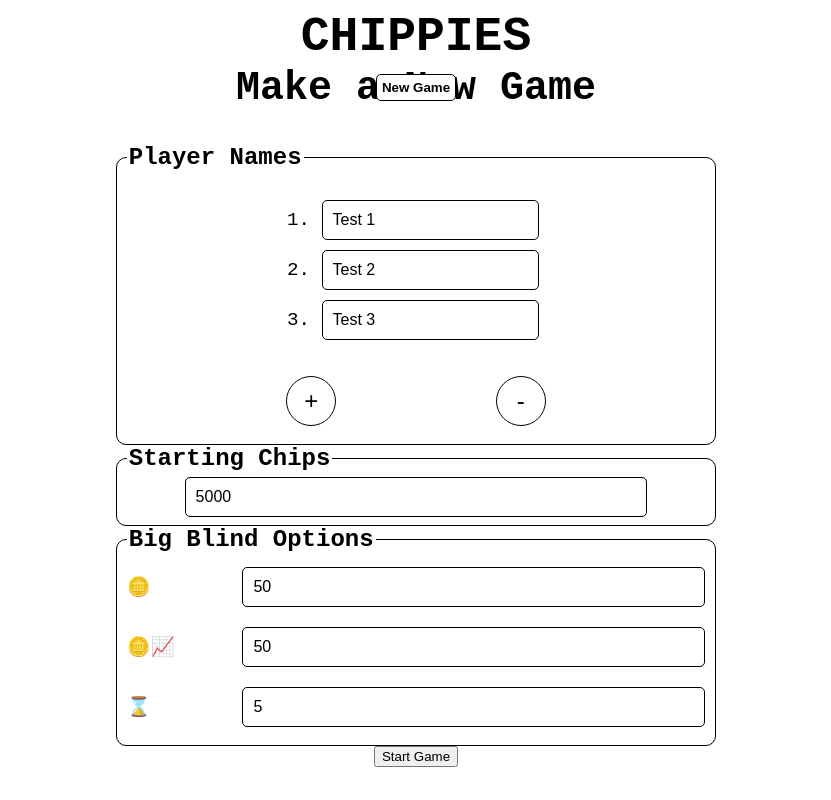
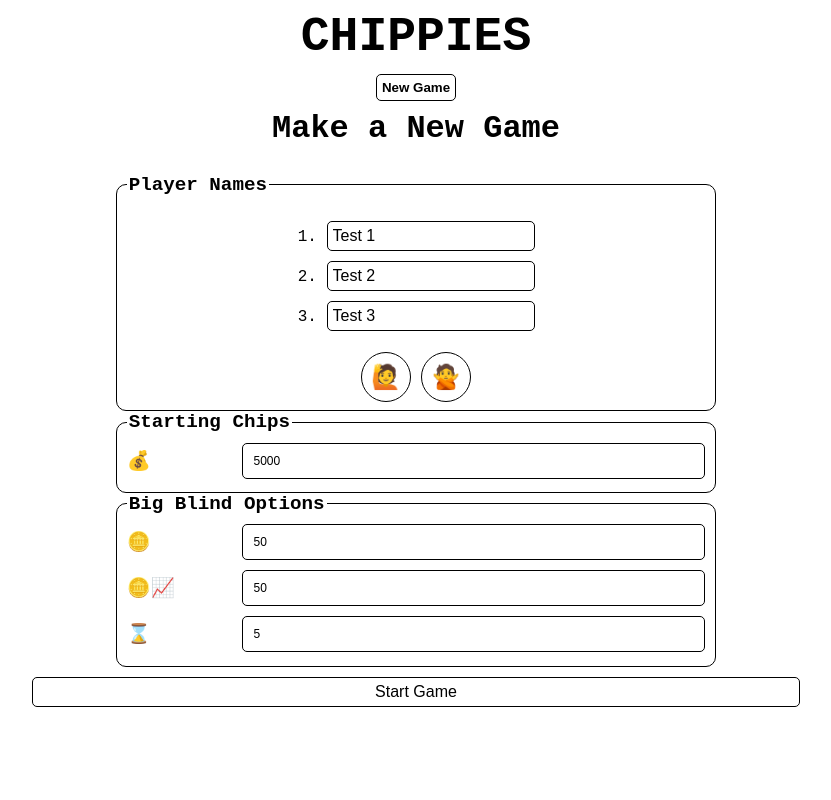
Before and after one commit to JesseCrans/PokerChips, a React (Vite) app: page / in a window 1280 px wide. Shown: the whole page, without its empty margins (224-1055 px from the left). Built offline with nearby package versions, Linux system fonts and the light colour scheme.

Commit message:
more styling on the new game form and bug fixes

```diff
--- a/src/Game/Components/NewGame/Components/NewPlayers/NewPlayers.jsx
+++ b/src/Game/Components/NewGame/Components/NewPlayers/NewPlayers.jsx
@@ -58,13 +58,13 @@ export default function NewPlayers({ playerNames, updateNewGame }) {
           className="add-new-player"
           onClick={handleAddPlayer}
         >
-          +
+          🙋
         </button>
         <button
           className="remove-new-player"
           onClick={handleRemovePlayer}
         >
-          -
+          🙅
         </button>
       </div>
     </fieldset>
--- a/src/Game/Components/NewGame/Components/StartingChips/StartingChips.jsx
+++ b/src/Game/Components/NewGame/Components/StartingChips/StartingChips.jsx
@@ -12,6 +12,7 @@ export default function StartingChips({ startingChips, updateNewGame }) {
     <fieldset className="starting-chips">
       <legend>Starting Chips</legend>
       <label>
+        💰
         <input
           type="number"
           onChange={handleChange}
--- a/src/Game/Components/NewGame/NewGame.css
+++ b/src/Game/Components/NewGame/NewGame.css
@@ -8,7 +8,7 @@
 }
 
 .new-game>h2 {
-  font-size: 2.5rem;
+  font-size: 2rem;
 }
 
 .new-game-form {
@@ -19,8 +19,24 @@
   justify-content: center;
 }
 
+.new-game-form>input {
+  width: 60%;
+  padding: 5px;
+  border: 1px solid black;
+  border-radius: 5px;
+  font-size: 1rem;
+  margin: 10px 0;
+  text-align: center;
+  background-color: white;
+}
+
+.new-game-form>input:hover {
+  cursor: pointer;
+  background-color: lightgray;
+}
+
 .new-game fieldset {
-  width: 50%;
+  width: 60%;
   max-width: 600px;
   display: flex;
   flex-direction: column;
@@ -31,7 +47,7 @@
 }
 
 .new-game fieldset>legend {
-  font-size: 1.5rem;
+  font-size: 1.2rem;
   font-weight: bold;
 }
 
@@ -40,9 +56,9 @@
   flex-direction: column;
   justify-content: flex-start;
   align-items: center;
-  height: 9.5rem;
+  height: 7.5rem;
   overflow: scroll;
-  font-size: 1.2rem;
+  font-size: 1rem;
 }
 
 .new-player-list>li {
@@ -51,7 +67,7 @@
 
 .new-player-list input {
   width: 95%;
-  padding: 10px;
+  padding: 5px;
   border: 1px solid black;
   border-radius: 5px;
   font-size: 1rem;
@@ -61,9 +77,8 @@
   width: 100%;
   display: flex;
   flex-direction: row;
-  justify-content: space-evenly;
+  justify-content: center;
   align-items: center;
-  margin: 10px 0;
 }
 
 .add-new-player,
@@ -77,20 +92,13 @@
   align-items: center;
   font-size: 1.5rem;
   background-color: white;
+  margin: 0 5px;
 }
 
 .add-new-player:hover,
 .remove-new-player:hover {
   cursor: pointer;
   background-color: lightgray;
-}
-
-.starting-chips label {
-  width: 100%;
-  display: flex;
-  flex-direction: row;
-  justify-content: space-evenly;
-  align-items: center;
 }
 
 .big-blind-options {
@@ -100,7 +108,8 @@
   align-items: center;
 }
 
-.big-blind-options label {
+.big-blind-options label,
+.starting-chips label {
   width: 100%;
   font-size: 1.2rem;
   font-weight: bold;
@@ -108,7 +117,7 @@
   flex-direction: row;
   justify-content: space-between;
   align-items: center;
-  margin: 10px 0;
+  margin: 5px 0;
 }
 
 .big-blind-options input,
@@ -117,5 +126,5 @@
   padding: 10px;
   border: 1px solid black;
   border-radius: 5px;
-  font-size: 1rem;
+  font-size: 0.75rem;
 }
--- a/src/Game/Components/Players/Players.css
+++ b/src/Game/Components/Players/Players.css
@@ -14,6 +14,7 @@
 
 .player-list-left,
 .player-list-right {
+  position: relative;
   display: flex;
   justify-content: space-evenly;
   list-style: none;
@@ -60,6 +61,7 @@
     height: 50%;
     max-height: 300px;
     left: 0;
+    overflow: hidden;
   }
 
   .player-list-left {
--- a/src/Game/Components/Players/Players.jsx
+++ b/src/Game/Components/Players/Players.jsx
@@ -9,6 +9,7 @@ import "./Players.css"
 export default function Players({
   players, turn, dealer
 }) {
+  // make left and right player lists state variables
   return (
     <section className="players">
       <h2>Players</h2>
@@ -29,7 +30,7 @@ export default function Players({
 
                 <Player
                   player={player}
-                  key={player.name}
+                  key={player.name + index}
                   isDealer={isDealer}
                   isTurn={isTurn}
                 />
@@ -54,7 +55,7 @@ export default function Players({
               return (
                 <Player
                   player={player}
-                  key={player.name}
+                  key={player.name + index}
                   isDealer={isDealer}
                   isTurn={isTurn}
                 />
```
